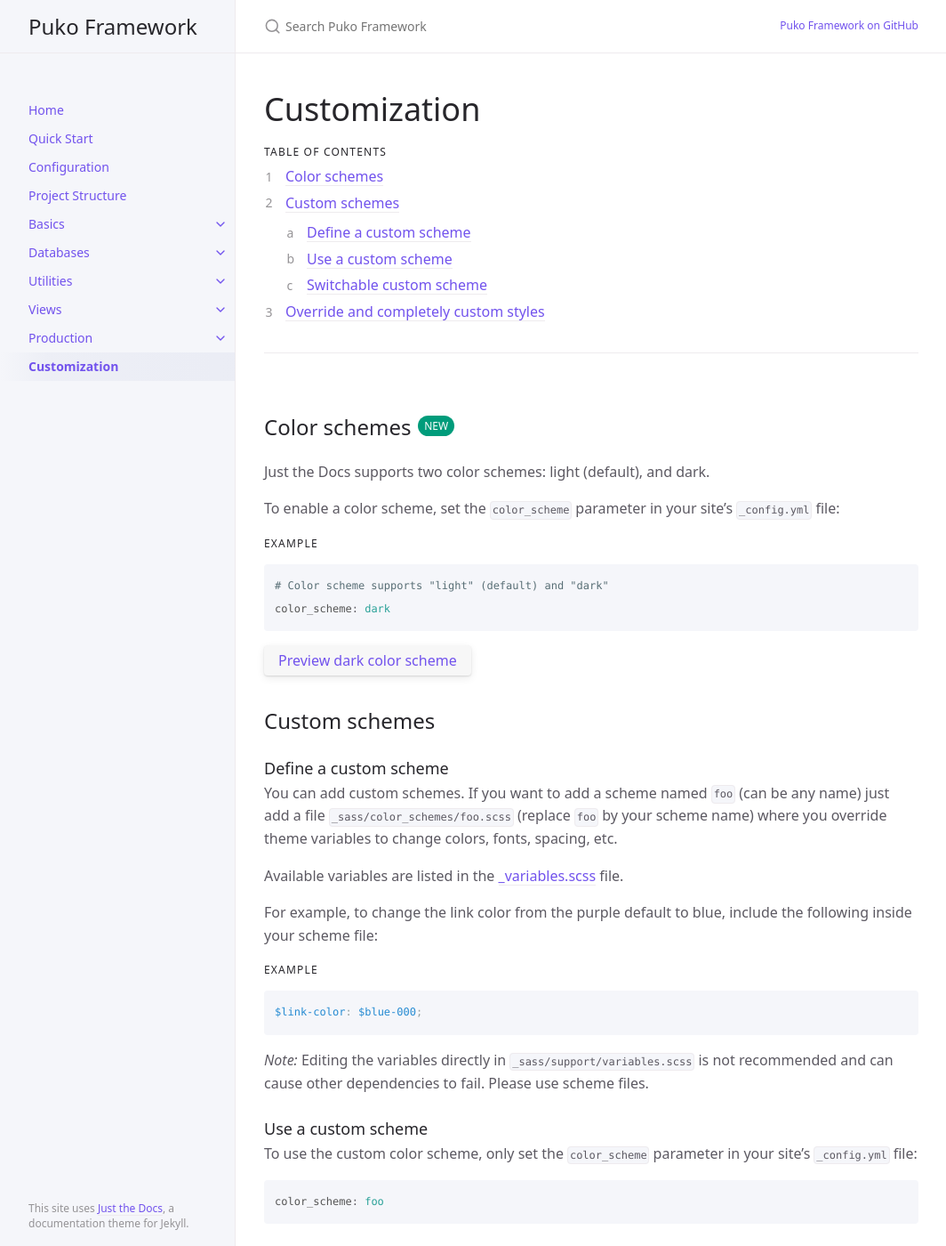
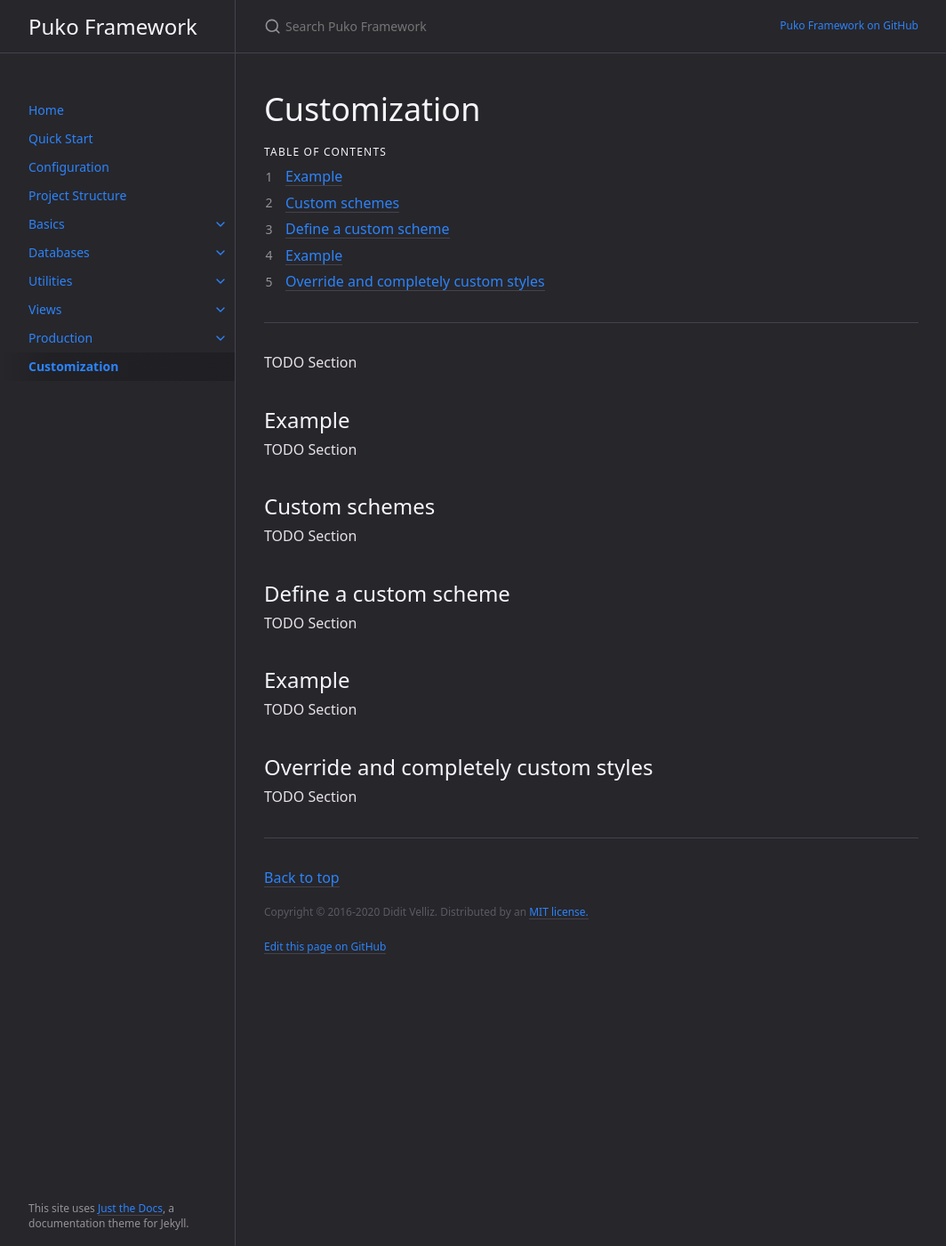
Before and after one commit to pukoframework/pukoframework.github.io, a Jekyll site: the page built from docs/customization.md, in a window 1280 px wide and 1400 px high. Shown: the whole window at 89% size, without its empty margins (107-1171 px from the left). Built offline with Jekyll 4.4.1, drawn with Linux system fonts in a browser that asks for light colours; some of the changed text lies outside the part shown.

Commit message:
install favicon and dark mode theme

````diff
--- a/_config.yml
+++ b/_config.yml
@@ -98,7 +98,7 @@ gh_edit_branch: "master" # the branch that your docs is served from
 gh_edit_view_mode: "tree" # "tree" or "edit" if you want the user to jump into the editor immediately
 
 # Color scheme currently only supports "dark", "light"/nil (default), or a custom scheme that you define
-color_scheme: nil
+color_scheme: dark
 
 # Google Analytics Tracking (optional)
 ga_tracking: UA-103032494-1
--- a/docs/customization.md
+++ b/docs/customization.md
@@ -15,101 +15,24 @@ nav_order: 10
 
 ---
 
-## Color schemes
-{: .d-inline-block }
+TODO Section
 
-New
-{: .label .label-green }
+## Example
 
-Just the Docs supports two color schemes: light (default), and dark.
-
-To enable a color scheme, set the `color_scheme` parameter in your site's `_config.yml` file:
-
-#### Example
-{: .no_toc }
-
-```yaml
-# Color scheme supports "light" (default) and "dark"
-color_scheme: dark
-```
-<button class="btn js-toggle-dark-mode">Preview dark color scheme</button>
-
-<script>
-const toggleDarkMode = document.querySelector('.js-toggle-dark-mode');
-
-jtd.addEvent(toggleDarkMode, 'click', function(){
-  if (jtd.getTheme() === 'dark') {
-    jtd.setTheme('light');
-    toggleDarkMode.textContent = 'Preview dark color scheme';
-  } else {
-    jtd.setTheme('dark');
-    toggleDarkMode.textContent = 'Return to the light side';
-  }
-});
-</script>
+TODO Section
 
 ## Custom schemes
 
-### Define a custom scheme
+TODO Section
 
-You can add custom schemes.
-If you want to add a scheme named `foo` (can be any name) just add a file `_sass/color_schemes/foo.scss` (replace `foo` by your scheme name)
-where you override theme variables to change colors, fonts, spacing, etc.
+## Define a custom scheme
 
-Available variables are listed in the [_variables.scss](https://github.com/pmarsceill/just-the-docs/tree/master/_sass/support/_variables.scss) file.
+TODO Section
 
-For example, to change the link color from the purple default to blue, include the following inside your scheme file:
+## Example
 
-#### Example
-{: .no_toc }
-
-```scss
-$link-color: $blue-000;
-```
-
-_Note:_ Editing the variables directly in `_sass/support/variables.scss` is not recommended and can cause other dependencies to fail.
-Please use scheme files.
-
-### Use a custom scheme
-
-To use the custom color scheme, only set the `color_scheme` parameter in your site's `_config.yml` file:
-```yaml
-color_scheme: foo
-```
-
-### Switchable custom scheme
-
-If you want to be able to change the scheme dynamically, for example via javascript, just add a file `assets/css/just-the-docs-foo.scss` (replace `foo` by your scheme name)
-with the following content:`
-
-{% raw %}
-    ---
-    ---
-    {% include css/just-the-docs.scss.liquid color_scheme="foo" %}
-{% endraw %}
-
-This allows you to switch the scheme via the following javascript.
-
-```js
-jtd.setTheme('foo');
-```
+TODO Section
 
 ## Override and completely custom styles
 
-For styles that aren't defined as variables, you may want to modify specific CSS classes.
-Additionally, you may want to add completely custom CSS specific to your content.
-To do this, put your styles in the file `_sass/custom/custom.scss`.
-This will allow for all overrides to be kept in a single file, and for any upstream changes to still be applied.
-
-For example, if you'd like to add your own styles for printing a page, you could add the following styles.
-
-#### Example
-{: .no_toc }
-
-```scss
-// Print-only styles.
-@media print {
-  .side-bar, .page-header { display: none; }
-  .main-content { max-width: auto; margin: 1em;}
-}
-```
+TODO Section
````
Also changed, not shown: docs/configuration.md (+1 -5 lines), docs/quick-start.md (+7 -1 lines), index.md (+3 -1 lines), favicon.ico.
